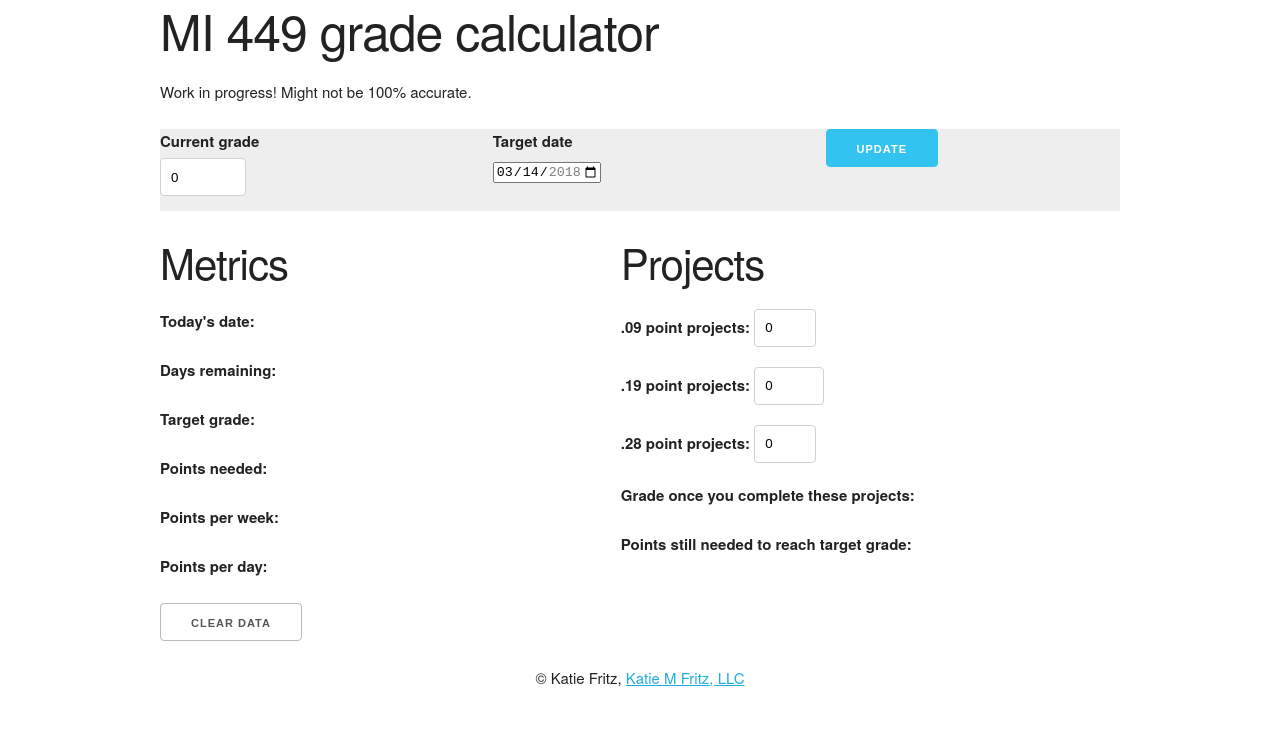
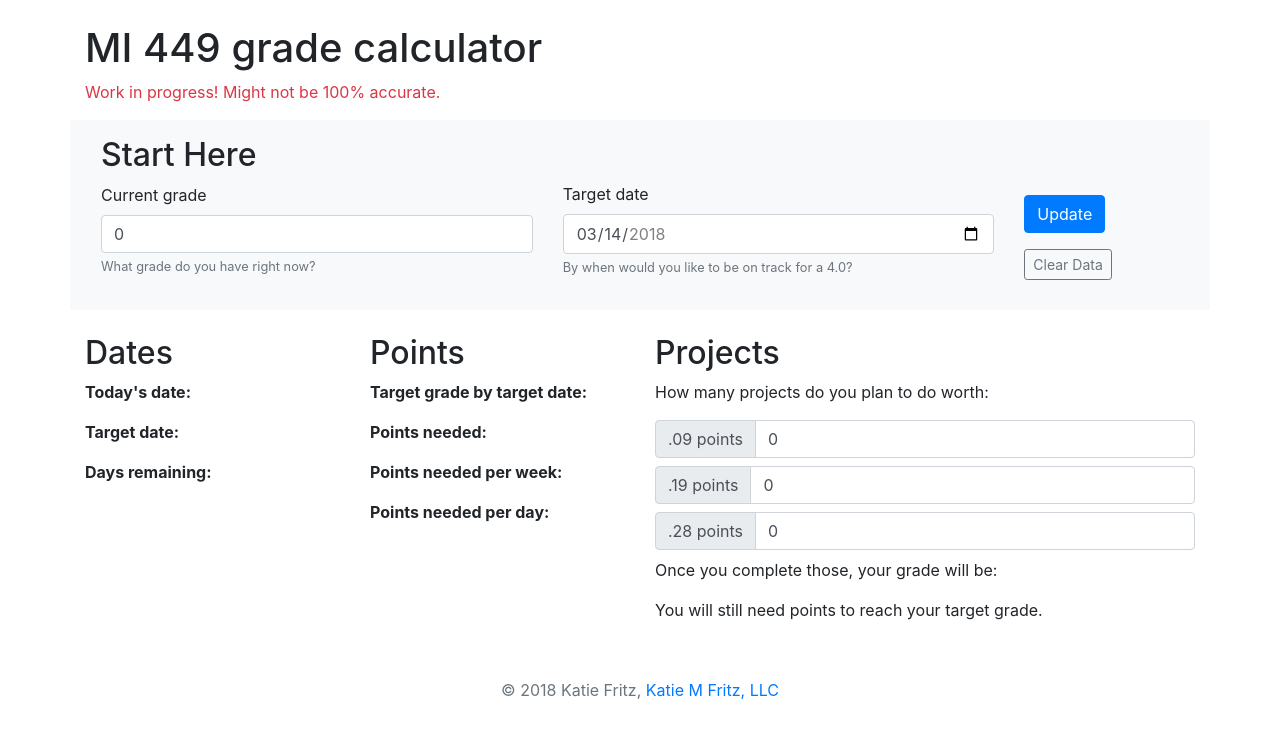
Before and after one commit to KatieMFritz/mi-449-grade-calculator, a plain HTML site: page index.html in a window 1280 px wide. Drawn offline with nearby package versions, Linux system fonts and the light colour scheme.

Commit message:
bootstrap 4, better UI, add favicon

```diff
--- a/index.html
+++ b/index.html
@@ -4,61 +4,81 @@
   <meta charset="UTF-8">
   <meta name="viewport" content="width=device-width, initial-scale=1.0">
   <meta http-equiv="X-UA-Compatible" content="ie=edge">
-  <link rel="stylesheet" href="https://cdnjs.cloudflare.com/ajax/libs/skeleton/2.0.4/skeleton.min.css">
-  <link rel="stylesheet" href="style.css">
+  <link rel="stylesheet" href="https://maxcdn.bootstrapcdn.com/bootstrap/4.0.0/css/bootstrap.min.css" integrity="sha384-Gn5384xqQ1aoWXA+058RXPxPg6fy4IWvTNh0E263XmFcJlSAwiGgFAW/dAiS6JXm" crossorigin="anonymous">
+  <link rel="icon" href="favicon.ico?v=1">
   <title>MI 449 grade calculator</title>
 </head>
-<body class="container">
+<body class="container pt-4">
   <h1>MI 449 grade calculator</h1>
-  <p>Work in progress! Might not be 100% accurate.</p>
+  <p class="text-danger">Work in progress! Might not be 100% accurate.</p>
 
-  <form>
-    <div class="row">
-
-      <div class="one-third column">
+  <form class="bg-light p-3 mb-4 row align-items-center">
+    <h2 class="col-12">Start Here</h2>
+    <div class="form-group col-md">
       <label for="current-grade">Current grade</label>
-        <input type="number" id="current-grade" step="0.01" min="0" max="4.0">
+      <input class="form-control" aria-describedby="currentGradeHelp" type="number" id="current-grade" step="0.01" min="0" max="4.0">
+      <small id="currentGradeHelp" class="form-text text-muted">What grade do you have right now?</small>
     </div>
 
-      <div class="one-third column">
+    <div class="form-group col-md">
       <label for="date-target">Target date</label>
-        <input type="date" id="date-target" min="2018-01-09" max="2018-05-01" >
+      <input class="form-control" aria-describedby="targetDateHelp" type="date" id="date-target" min="2018-01-09" max="2018-05-01">
+      <small id="targetDateHelp" class="form-text text-muted">By when would you like to be on track for a 4.0?</small>
     </div>
 
-      <div class="one-third column">
-        <input class="button-primary" type="button" value="Update" id="update-form">
+    <div class="col-md-2">
+      <button class="btn btn-primary mb-md-3" id="update-form">Update</button>
+      <button class="btn btn-outline-secondary btn-sm" type="button" id="clear-data">Clear Data</button>
     </div>
+  </form>
+
+
+  <div class="row mb-4">
+    <section class="col-md mb-3">
+      <h2>Dates</h2>
+      <p><strong>Today's date: </strong><span id="date-today"></span></p>
+      <p><strong>Target date: </strong><span id="date-target-display"></span></p>
+      <p><strong>Days remaining: </strong><span id="days-remaining"></span></p>
+    </section>
+
+    <section class="col-md mb-3">
+      <h2>Points</h2>
+      <p><strong>Target grade by target date: </strong><span id="target-grade"></span></p>
+      <p><strong>Points needed: </strong><span id="points-needed"></span></p>
+      <p><strong>Points needed per week: </strong><span id="points-per-week"></span></p>
+      <p><strong>Points needed per day: </strong><span id="points-per-day"></span></p>
+    </section>
+
+    <section class="col-md-6 mb-3">
+      <h2>Projects</h2>
+      <p>How many projects do you plan to do worth:</p>
+
+      <div class="input-group mb-2">
+        <div class="input-group-prepend">
+          <label class="input-group-text" for=".09-point">.09 points</label>
+        </div>
+        <input class="form-control" type="number" id=".09-point" value="0" min="0" max="6">
+      </div>
+      <div class="input-group mb-2">
+        <div class="input-group-prepend">
+          <label class="input-group-text" for=".19-point">.19 points</label>
+        </div>
+        <input class="form-control" type="number" id=".19-point" value="0" min="0" max="6">
+      </div>
+      <div class="input-group mb-2">
+        <div class="input-group-prepend">
+          <label class="input-group-text" for=".28-point">.28 points</label>
+        </div>
+        <input class="form-control" type="number" id=".28-point" value="0" min="0" max="6">
       </div>
 
-  </form>
-
-  <div class="row">
-    <section class="one-half column">
-      <h2>Metrics</h2>
-      <p><strong>Today's date: </strong><span id="date-today"></span></p>
-      <p><strong>Days remaining: </strong><span id="days-remaining"></span></p>
-      <p><strong>Target grade: </strong><span id="target-grade"></span></p>
-      <p><strong>Points needed: </strong><span id="points-needed"></span></p>
-      <p><strong>Points per week: </strong><span id="points-per-week"></span></p>
-      <p><strong>Points per day: </strong><span id="points-per-day"></span></p>
+      <p>Once you complete those, your grade will be: <span class="font-weight-bold" id="new-grade"></span></p>
+      <p>You will still need <span class="font-weight-bold" id="points-still-needed"></span> points to reach your target grade.</p>
     </section>
-
-    <section>
-      <h2>Projects</h2>
-      <label>.09 point projects: <input type="number" id=".09-point" value="0" min="0" max="6"></label>
-      <label>.19 point projects: <input type="number" id=".19-point" value="0" min="0" max="10"></label>
-      <label>.28 point projects: <input type="number" id=".28-point" value="0" min="0" max="6"></label>
-
-      <p><strong>Grade once you complete these projects: </strong><span id="total-points"></span></p>
-      <p><strong>Points still needed to reach target grade: </strong><span id="points-still-needed"></span></p>
-    </section>
-
   </div>
 
-  <button type="button" id="clear-data">Clear Data</button>
-
-  <footer>
-    <p>&copy; Katie Fritz, <a href="https://katiemfritz.com">Katie M Fritz, LLC</a></p>
+  <footer class="text-muted text-center">
+    <p>&copy; 2018 Katie Fritz, <a href="https://katiemfritz.com">Katie M Fritz, LLC</a></p>
   </footer>
 
   <script src="https://cdnjs.cloudflare.com/ajax/libs/moment.js/2.21.0/moment.min.js"></script>
--- a/script.js
+++ b/script.js
@@ -1,9 +1,14 @@
+///////////////////////////////
+/* Global Variables */
+///////////////////////////////
+
 // Get elements from the page
 var currentGradeInput = document.getElementById('current-grade')
 var targetDateInput = document.getElementById('date-target')
 var updateForm = document.getElementById('update-form')
 
 var todayDateDisplay = document.getElementById('date-today')
+var targetDateDisplay = document.getElementById('date-target-display')
 var targetGradeDisplay = document.getElementById('target-grade')
 var daysRemainingDisplay = document.getElementById('days-remaining')
 var pointsNeededDisplay = document.getElementById('points-needed')
@@ -13,7 +18,7 @@ var pointsPerDayDisplay = document.getElementById('points-per-day')
 var x09Projects = document.getElementById('.09-point')
 var x19Projects = document.getElementById('.19-point')
 var x28Projects = document.getElementById('.28-point')
-var totalPointsDisplay = document.getElementById('total-points')
+var newGradeDisplay = document.getElementById('new-grade')
 var pointsStillNeededDisplay = document.getElementById('points-still-needed')
 
 var clearDataButton = document.getElementById('clear-data')
@@ -29,7 +34,11 @@ var pointsNeeded
 var targetDate
 var currentGrade
 
-var loadSaved = function() {
+////////////////////////////////////
+/* Functions */
+/////////////////////////////////////
+
+var initalize = function() {
     // If stored target date exists, use it
     var storedTargetDate = window.localStorage.getItem('storedTargetDate')
     if (storedTargetDate !== null) {
@@ -44,7 +53,7 @@ var loadSaved = function() {
     var storedGrade = window.localStorage.getItem('storedGrade')
     if (storedGrade !== null) {
       currentGrade = storedGrade
-      currentGradeInput.value = currentGrade
+      currentGradeInput.value = parseFloat(currentGrade)
     // Otherwise, use defaults
     } else {
       currentGradeInput.value = 0.0
@@ -72,15 +81,6 @@ var loadSaved = function() {
     }
 }
 
-// Clear data
-var clearData = function() {
-  var confirm = window.confirm('Are you sure you want to remove your saved data?')
-  if (confirm) {
-    localStorage.clear()
-    location.reload()
-  }
-}
-
 // Set the target grade and other plan info
 var getTargets = function() {
   // Get and save the target date
@@ -88,7 +88,7 @@ var getTargets = function() {
   window.localStorage.setItem('storedTargetDate', targetDate)
 
   // Get and save the current grade
-  currentGrade = currentGradeInput.value
+  currentGrade = parseFloat(currentGradeInput.value)
   window.localStorage.setItem('storedGrade', currentGrade)
 
   // Calculate the number of days into the course for the target date
@@ -103,10 +103,11 @@ var getTargets = function() {
   // Calculate and show days remaining
   var daysRemaining = Math.abs(targetDayNumber - todayNumber)
   todayDateDisplay.innerHTML = todayFormatted
+  targetDateDisplay.innerHTML = moment(targetDate).format('YYYY-MM-DD')
   daysRemainingDisplay.innerHTML = daysRemaining
 
   // Calculate and show points needed
-  pointsNeeded = Math.round ((targetGrade - currentGrade)*100) / 100
+  pointsNeeded = Math.round((targetGrade - currentGrade)*100) / 100
   pointsNeededDisplay.innerHTML = pointsNeeded
 
   // Calculate and show points needed per week
@@ -128,20 +129,41 @@ var updateProjectMath = function() {
     ((x09Projects.value * .09) + (x19Projects.value * .19) + (x28Projects.value * .28))
     * 100)
     /100
-  totalPointsDisplay.innerHTML = totalPoints
+  var newGrade = Math.round((currentGrade + totalPoints)*100)/100
+  if (newGrade > 4.0) {
+    newGrade = 4.0
+  }
+  newGradeDisplay.innerHTML = newGrade
   pointsStillNeededDisplay.innerHTML = Math.round((pointsNeeded - totalPoints)*100)/100
+
+  if (pointsNeeded > 0) {
+    pointsStillNeededDisplay.className += ' text-danger'
+  }
 
   window.localStorage.setItem('stored09', x09Projects.value)
   window.localStorage.setItem('stored19', x19Projects.value)
   window.localStorage.setItem('stored28', x28Projects.value)
 }
 
-// Set dates when the page loads
-window.onload = loadSaved()
+// Clear data
+var clearData = function() {
+  var confirm = window.confirm('Are you sure you want to remove your saved data?')
+  if (confirm) {
+    localStorage.clear()
+    location.reload()
+  }
+}
+
+///////////////////////////
+/* Event Listeners */
+///////////////////////////
+
+// Set initial values when the page loads
+window.onload = initalize()
 
 // Update when things change
 updateForm.addEventListener('click', getTargets)
+clearDataButton.addEventListener('click', clearData)
 x09Projects.addEventListener('change', updateProjectMath)
 x19Projects.addEventListener('change', updateProjectMath)
 x28Projects.addEventListener('change', updateProjectMath)
-clearDataButton.addEventListener('click', clearData)
--- a/style.css
+++ /dev/null
@@ -1,8 +0,0 @@
-form {
-  background-color: #eee;
-}
-
-footer {
-  text-align: center;
-  padding: 1em;
-}
```
Also changed, not shown: favicon.ico (added). Lines whose indentation alone changed are shown as unchanged.
